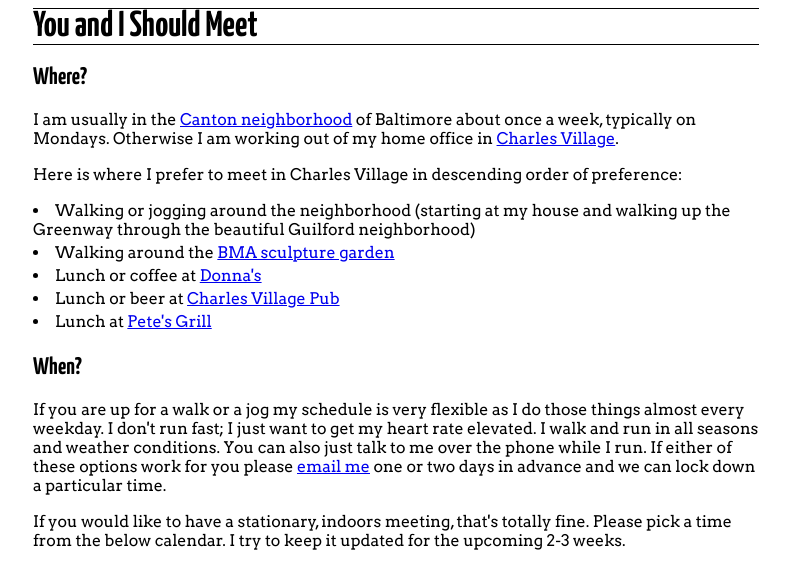
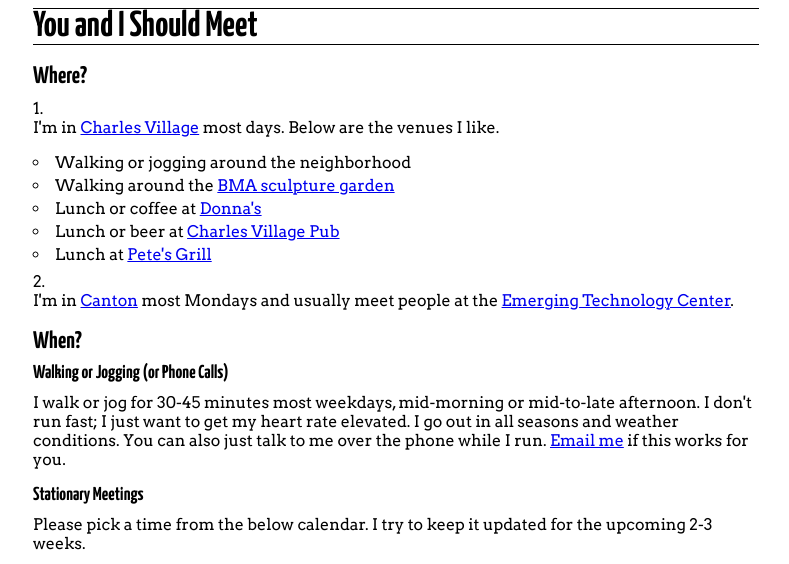
Before and after one commit to subelsky/meet.subelsky.com, a Jekyll site: the page built from index.html, in a window 1280 px wide, cut to the strip 0-564 px from the top of the page. Shown: the whole strip, without its empty margins (118-907 px from the left). Built offline with Jekyll 4.4.1, drawn with Linux system fonts in a browser that asks for light colours.

Commit message:
fix up copy per Scott

```diff
--- a/css/styles.css
+++ b/css/styles.css
@@ -7,12 +7,14 @@
   margin: 0;
 }
 
-h1, h2 {
+h1, h2, h3 {
   font-family: 'Yanone Kaffeesatz', sans-serif;
+  margin-top: 0;
 }
 
 
-#container {
+h2, h3 {
+  margin-bottom: 10px;
 }
 
 #header_row {
@@ -20,11 +22,12 @@
   border-width: 1px 0px 1px 0px
 }
 
-ul {
+ul, ol {
   list-style-position: inside;
   padding-left: 0;
   margin-top: 0;
   margin-bottom: 0;
+  padding-bottom: 0;
 }
 
 li {
@@ -34,3 +37,7 @@
 p {
   margin-top: 0;
 }
+
+ol {
+  margin-bottom: 0;
+}
--- a/index.html
+++ b/index.html
@@ -10,38 +10,29 @@
   <div class="row-end">&nbsp;</div>
 </div>
 
+<br/>
 <div class="row">
   <h2>Where?</h2>
 </div>
 
 <div class="row">
-  <div class="col9">
-    <p>
-    I am usually in the <a href="http://maps.google.com/maps?q=2400+boston+st,+21224&hl=en&t=h&z=16">Canton neighborhood</a> of Baltimore about
-    once a week, typically on Mondays. Otherwise I am working out of my home office in <a href="http://maps.google.com/maps?q=21218&hl=en&sll=39.281325,-76.581074&sspn=0.010514,0.022724&t=h&z=13">Charles Village</a>.
-    </p>
-  </div>
-  <div class="row-end">&nbsp;</div>
-</div>
+  <ol>
+    <li>
+      <p>I'm in <a href="http://maps.google.com/maps?q=21218&hl=en&sll=39.281325,-76.581074&sspn=0.010514,0.022724&t=h&z=13">Charles Village</a> most days. Below are the venues I like.</p>
+      <ul>
+        <li>Walking or jogging around the neighborhood</li>
+        <li>Walking around the <a href="http://www.artbma.org/collection/overview/sculpture.html">BMA sculpture garden</a></li>
+        <li>Lunch or coffee at <a href="http://donnas.com/charlesvillage/">Donna's</a></li>
+        <li>Lunch or beer at <a href="http://www.cvptowson.com/down.htm">Charles Village Pub</a></li>
+        <li>Lunch at <a href="http://www.yelp.com/biz/petes-grille-baltimore">Pete's Grill</a></li>
+      </ul>
+    </li>
 
-<div class="row">
-  <div class="col9">
-    <p>Here is where I prefer to meet in Charles Village in descending order of preference:</p>
-  </div>
-  <div class="row-end">&nbsp;</div>
-</div>
-
-<div class="row">
-  <div class="col9">
-    <ul>
-      <li>Walking or jogging around the neighborhood (starting at my house and walking up the Greenway through the beautiful Guilford neighborhood)</li>
-      <li>Walking around the <a href="http://www.artbma.org/collection/overview/sculpture.html">BMA sculpture garden</a></li>
-      <li>Lunch or coffee at <a href="http://donnas.com/charlesvillage/">Donna's</a></li>
-      <li>Lunch or beer at <a href="http://www.cvptowson.com/down.htm">Charles Village Pub</a></li>
-      <li>Lunch at <a href="http://www.yelp.com/biz/petes-grille-baltimore">Pete's Grill</a></li>
-    </ul>
-  </div>
-  <div class="row-end">&nbsp;</div>
+    <li>
+    <p>I'm in <a href="http://maps.google.com/maps?q=2400+boston+st,+21224&hl=en&t=h&z=16">Canton</a> most Mondays and usually meet people at
+    the <a href="http://etcbaltimore.com/">Emerging Technology Center</a>.</p>
+    </li>
+  </ol>
 </div>
 
 <div class="row">
@@ -49,23 +40,29 @@
 </div>
 
 <div class="row">
+  <h3>Walking or Jogging (or Phone Calls)</h3>
+</div>
+
+<div class="row">
   <div class="col9">
-    <p>If you are up for a walk or a jog my schedule is very flexible as I do those things almost every weekday. I don't run fast;
-    I just want to get my heart rate elevated. I walk and run in all seasons and weather conditions. You can also just talk
-    to me over the phone while I run. If either of these options work for you please <a href="mailto:mike@subelsky.com">email me</a>
-    one or two days in advance and we can lock down a particular time.
+    <p>
+    I walk or jog for 30-45 minutes most weekdays, mid-morning or mid-to-late afternoon. I don't run fast; I just want to get my heart rate elevated.
+    I go out in all seasons and weather conditions. You can also just talk to me over the phone while I run. <a href="mailto:mike@subelsky.com">Email me</a>
+    if this works for you.
     </p>
   </div>
   <div class="row-end">&nbsp;</div>
 </div>
 
 <div class="row">
+  <h3>Stationary Meetings</h3>
+</div>
+
+<div class="row">
   <div class="col9">
-    <p>
-    If you would like to have a stationary, indoors meeting, that's totally fine. Please pick a time from the below calendar. I try
-    to keep it updated for the upcoming 2-3 weeks.
-    </p>
+    <p>Please pick a time from the below calendar. I try to keep it updated for the upcoming 2-3 weeks.</p>
   </div>
+  <div class="row-end">&nbsp;</div>
 </div>
 
 <div class="row">
```
